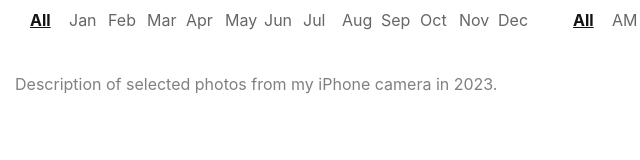
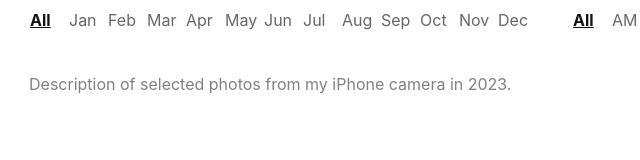
Before and after one commit to techgirlonlinee/non-visual-gallery, a website: page index.html in a window 1280 px wide. Shown: the full height of the page, 0-640 px from the left. Drawn offline with nearby package versions, Linux system fonts and the light colour scheme; no server answers.

Commit message:
Update styles.css

```diff
--- a/styles.css
+++ b/styles.css
@@ -43,7 +43,7 @@ p {
     /* margin-left: 28px !important ; */
     margin-top: 2rem !important ;
     color: grey !important ;
-    /* margin-left: 14px; */
+    margin-left: 14px;
 }
 
 .date-wrapper {
```
